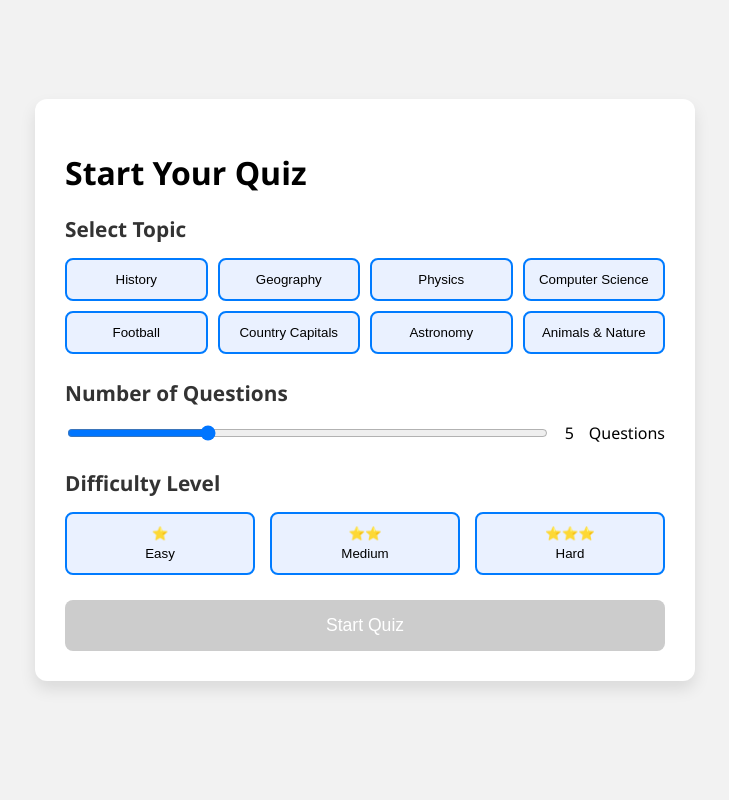
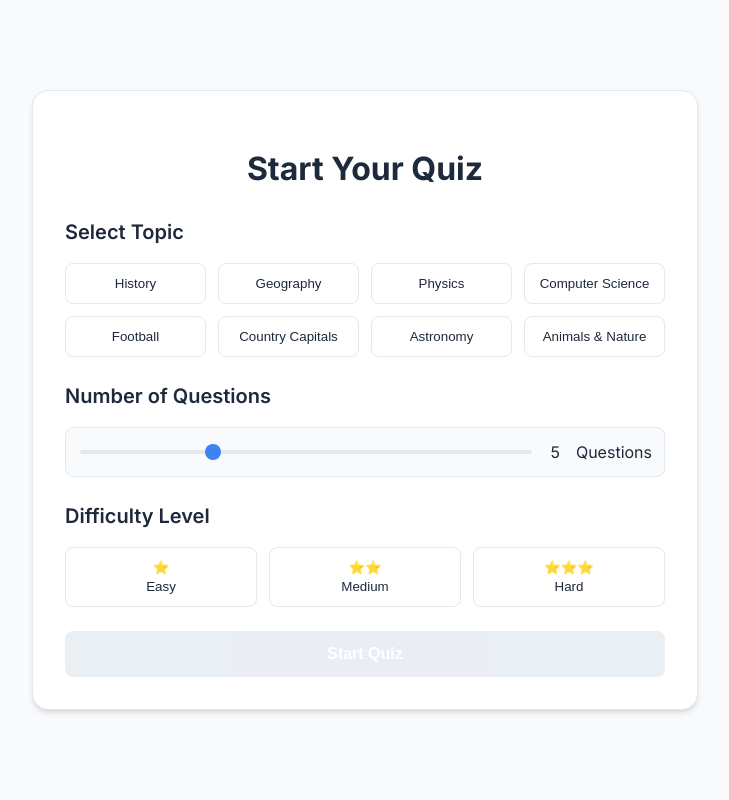
Before and after one commit to AmeerTabri/OllamaProject, a Flask app: page / in a window 1280 px wide. Shown: the whole page, without its empty margins (275-1004 px from the left). Run offline with Flask 3, Linux system fonts and the light colour scheme.

Commit message:
enhancing the UI

```diff
--- a/static/styles.css
+++ b/static/styles.css
@@ -1,241 +1,369 @@
+/* Base styles */
+@import url('https://fonts.googleapis.com/css2?family=Inter:wght@400;500;600;700&display=swap');
+
+:root {
+  --primary: #3b82f6;
+  --primary-dark: #2563eb;
+  --success: #22c55e;
+  --error: #ef4444;
+  --warning: #f59e0b;
+  --bg: #f8fafc;
+  --card: #ffffff;
+  --text: #1e293b;
+  --text-light: #64748b;
+  --border: #e2e8f0;
+}
+
 body {
-  font-family: 'Segoe UI', sans-serif;
-  background: #f2f2f2;
+  font-family: 'Inter', sans-serif;
+  background: var(--bg);
+  color: var(--text);
   display: flex;
   flex-direction: column;
   justify-content: center;
   align-items: center;
-  height: 100vh;
+  min-height: 100vh;
   margin: 0;
   position: relative;
+  line-height: 1.5;
 }
 
 /* Quiz Setup Styles */
 .quiz-setup-box {
-  background: #fff;
-  padding: 30px;
-  border-radius: 12px;
-  box-shadow: 0 8px 16px rgba(0, 0, 0, 0.1);
+  background: var(--card);
+  padding: 2rem;
+  border-radius: 1rem;
+  box-shadow: 0 4px 6px -1px rgb(0 0 0 / 0.1), 0 2px 4px -2px rgb(0 0 0 / 0.1);
   max-width: 600px;
-  width: 100%;
-  margin-bottom: 20px;
+  width: 90%;
+  margin: 1rem auto;
+  border: 1px solid var(--border);
+  transition: transform 0.2s ease;
+}
+
+.quiz-setup-box:hover {
+  transform: translateY(-2px);
+}
+
+.quiz-setup-box h1 {
+  font-size: 2rem;
+  font-weight: 700;
+  color: var(--text);
+  margin-bottom: 1.5rem;
+  text-align: center;
 }
 
 .setup-section {
-  margin-bottom: 25px;
+  margin-bottom: 1.5rem;
 }
 
 .setup-section h2 {
-  margin-bottom: 15px;
-  font-size: 1.3rem;
-  color: #333;
+  font-size: 1.25rem;
+  font-weight: 600;
+  color: var(--text);
+  margin-bottom: 1rem;
 }
 
 .topic-options {
   display: grid;
   grid-template-columns: repeat(auto-fit, minmax(140px, 1fr));
-  gap: 10px;
+  gap: 0.75rem;
 }
 
 .topic-btn {
-  padding: 12px;
-  border: 2px solid #007bff;
-  border-radius: 8px;
-  background: #eaf1ff;
+  padding: 0.75rem;
+  border: 1px solid var(--border);
+  border-radius: 0.5rem;
+  background: var(--card);
   cursor: pointer;
-  transition: all 0.3s ease;
+  transition: all 0.2s ease;
+  font-weight: 500;
+  color: var(--text);
+  display: flex;
+  align-items: center;
+  justify-content: center;
+  gap: 0.5rem;
 }
 
 .topic-btn:hover {
-  background: #d0e5ff;
+  border-color: var(--primary);
+  background: #f0f7ff;
 }
 
 .topic-btn.selected {
-  background: #007bff;
+  background: var(--primary);
   color: white;
+  border-color: var(--primary);
 }
 
 .question-count {
   display: flex;
   align-items: center;
-  gap: 15px;
+  gap: 1rem;
+  padding: 0.75rem;
+  background: #f8fafc;
+  border-radius: 0.5rem;
+  border: 1px solid var(--border);
 }
 
 .question-count input[type="range"] {
   flex: 1;
+  height: 4px;
+  -webkit-appearance: none;
+  background: var(--border);
+  border-radius: 2px;
+  outline: none;
+}
+
+.question-count input[type="range"]::-webkit-slider-thumb {
+  -webkit-appearance: none;
+  width: 16px;
+  height: 16px;
+  background: var(--primary);
+  border-radius: 50%;
+  cursor: pointer;
+  transition: transform 0.2s ease;
+}
+
+.question-count input[type="range"]::-webkit-slider-thumb:hover {
+  transform: scale(1.1);
 }
 
 .difficulty-options {
   display: flex;
-  gap: 15px;
+  gap: 0.75rem;
 }
 
 .difficulty-btn {
   flex: 1;
-  padding: 12px;
-  border: 2px solid #007bff;
-  border-radius: 8px;
-  background: #eaf1ff;
+  padding: 0.75rem;
+  border: 1px solid var(--border);
+  border-radius: 0.5rem;
+  background: var(--card);
   cursor: pointer;
   display: flex;
   flex-direction: column;
   align-items: center;
-  gap: 5px;
-  transition: all 0.3s ease;
+  gap: 0.25rem;
+  transition: all 0.2s ease;
+  color: var(--text);
 }
 
 .difficulty-btn:hover {
-  background: #d0e5ff;
+  border-color: var(--primary);
+  background: #f0f7ff;
 }
 
 .difficulty-btn.selected[data-difficulty="easy"] {
-  background: #28a745;
-  border-color: #28a745;
+  background: var(--success);
+  border-color: var(--success);
   color: white;
 }
 
 .difficulty-btn.selected[data-difficulty="medium"] {
-  background: #fd7e14;
-  border-color: #fd7e14;
+  background: var(--warning);
+  border-color: var(--warning);
   color: white;
 }
 
 .difficulty-btn.selected[data-difficulty="hard"] {
-  background: #dc3545;
-  border-color: #dc3545;
+  background: var(--error);
+  border-color: var(--error);
   color: white;
 }
 
 .start-button {
   width: 100%;
-  padding: 15px;
+  padding: 0.875rem;
   border: none;
-  border-radius: 8px;
-  background: #007bff;
+  border-radius: 0.5rem;
+  background: var(--primary);
   color: white;
-  font-size: 1.1rem;
+  font-size: 1rem;
+  font-weight: 600;
   cursor: pointer;
-  transition: all 0.3s ease;
+  transition: all 0.2s ease;
 }
 
 .start-button:hover:not(:disabled) {
-  background: #0056b3;
+  background: var(--primary-dark);
+  transform: translateY(-1px);
 }
 
 .start-button:disabled {
-  background: #ccc;
+  background: var(--border);
   cursor: not-allowed;
+  opacity: 0.7;
 }
 
 /* Quiz Styles */
 .question-counter {
   position: absolute;
-  top: 20px;
-  left: 20px;
-  background: rgba(255, 255, 255, 0.9);
-  padding: 8px 16px;
-  border-radius: 20px;
-  font-size: 1.1rem;
-  color: #333;
-  box-shadow: 0 2px 8px rgba(0, 0, 0, 0.1);
+  top: 1rem;
+  left: 1rem;
+  background: var(--card);
+  padding: 0.5rem 1rem;
+  border-radius: 1rem;
+  font-size: 0.875rem;
+  font-weight: 500;
+  color: var(--text);
+  box-shadow: 0 2px 4px rgb(0 0 0 / 0.05);
+  border: 1px solid var(--border);
 }
 
 .quiz-box {
-  background: #fff;
-  padding: 30px;
-  border-radius: 12px;
-  box-shadow: 0 8px 16px rgba(0, 0, 0, 0.1);
+  background: var(--card);
+  padding: 2rem;
+  border-radius: 1rem;
+  box-shadow: 0 4px 6px -1px rgb(0 0 0 / 0.1), 0 2px 4px -2px rgb(0 0 0 / 0.1);
   max-width: 600px;
-  width: 100%;
-  margin-bottom: 20px;
+  width: 90%;
+  margin: 1rem auto;
   position: relative;
+  border: 1px solid var(--border);
 }
 
-h2 {
-  margin-bottom: 20px;
-  font-size: 1.5rem;
-  color: #333;
+.quiz-box h2 {
+  font-size: 1.25rem;
+  font-weight: 600;
+  color: var(--text);
+  margin-bottom: 1.5rem;
+  line-height: 1.4;
 }
 
 .options {
   display: flex;
   flex-direction: column;
-  gap: 12px;
-  margin-bottom: 20px;
+  gap: 0.75rem;
+  margin-bottom: 1.5rem;
 }
 
 .option {
-  padding: 15px;
-  border: 2px solid #007bff;
-  border-radius: 8px;
+  padding: 1rem;
+  border: 1px solid var(--border);
+  border-radius: 0.5rem;
   cursor: pointer;
-  background-color: #eaf1ff;
-  transition: background 0.3s, border-color 0.3s;
+  background: var(--card);
+  color: var(--text);
+  transition: all 0.2s ease;
+  font-weight: 500;
 }
 
 .option:hover {
-  background-color: #d0e5ff;
+  border-color: var(--primary);
+  background: #f0f7ff;
+  transform: translateX(4px);
 }
 
 .correct {
-  border: 2px solid #28a745;
-  background-color: #e6f9eb;
+  border-color: var(--success);
+  background: #f0fdf4;
 }
 
 .incorrect {
-  border: 2px solid #dc3545;
-  background-color: #f8d7da;
+  border-color: var(--error);
+  background: #fef2f2;
 }
 
 .show-correct {
-  border: 2px solid #28a745;
-  background-color: #eaf1ff;
+  border-color: var(--success);
+  background: #f0fdf4;
 }
 
 .score {
   text-align: center;
   font-size: 1.5rem;
-  color: #333;
-  margin-bottom: 20px;
+  font-weight: 700;
+  color: var(--text);
+  margin-bottom: 1rem;
 }
 
 .next-button {
-  background: rgba(255, 255, 255, 0.9);
-  padding: 8px 16px;
-  border-radius: 20px;
-  font-size: 1.1rem;
-  color: #333;
-  border: none;
+  background: var(--card);
+  padding: 0.75rem 1.5rem;
+  border-radius: 0.5rem;
+  font-size: 1rem;
+  font-weight: 600;
+  color: var(--text);
+  border: 1px solid var(--border);
   cursor: pointer;
-  box-shadow: 0 2px 8px rgba(0, 0, 0, 0.1);
-  transition: all 0.3s ease;
+  box-shadow: 0 2px 4px rgb(0 0 0 / 0.05);
+  transition: all 0.2s ease;
   display: none;
-  margin: 20px auto;
+  margin: 1rem auto;
   min-width: 120px;
+}
+
+.next-button:hover {
+  background: var(--primary);
+  color: white;
+  border-color: var(--primary);
+  transform: translateY(-1px);
 }
 
 .result-buttons {
   display: none;
-  gap: 20px;
-  margin: 20px auto;
+  gap: 1rem;
+  margin: 1rem auto;
   justify-content: center;
   width: 100%;
 }
 
 .result-button {
-  background: rgba(255, 255, 255, 0.9);
-  padding: 8px 16px;
-  border-radius: 20px;
-  font-size: 1.1rem;
-  color: #333;
-  border: none;
+  background: var(--card);
+  padding: 0.75rem 1.5rem;
+  border-radius: 0.5rem;
+  font-size: 1rem;
+  font-weight: 600;
+  color: var(--text);
+  border: 1px solid var(--border);
   cursor: pointer;
-  box-shadow: 0 2px 8px rgba(0, 0, 0, 0.1);
-  transition: all 0.3s ease;
+  box-shadow: 0 2px 4px rgb(0 0 0 / 0.05);
+  transition: all 0.2s ease;
   min-width: 120px;
+  display: flex;
+  align-items: center;
+  justify-content: center;
+  gap: 0.5rem;
 }
 
 .result-button:hover {
-  background: #007bff;
+  background: var(--primary);
   color: white;
+  border-color: var(--primary);
+  transform: translateY(-1px);
 }
+
+.feedback {
+  text-align: center;
+  font-size: 1.125rem;
+  font-weight: 600;
+  margin-top: 1rem;
+  padding: 0.75rem;
+  border-radius: 0.5rem;
+  background: #f8fafc;
+  border: 1px solid var(--border);
+  animation: fadeIn 0.3s ease;
+}
+
+@keyframes fadeIn {
+  from { opacity: 0; transform: translateY(-10px); }
+  to { opacity: 1; transform: translateY(0); }
+}
+
+/* Progress bar */
+.progress-container {
+  width: 100%;
+  height: 4px;
+  background: var(--border);
+  border-radius: 2px;
+  margin-bottom: 1.5rem;
+  overflow: hidden;
+}
+
+.progress-bar {
+  height: 100%;
+  background: var(--primary);
+  border-radius: 2px;
+  transition: width 0.3s ease;
+}
```
